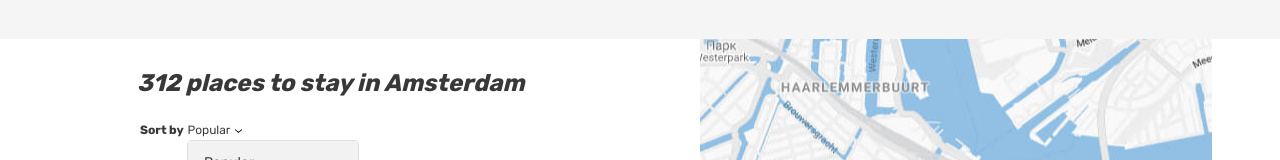
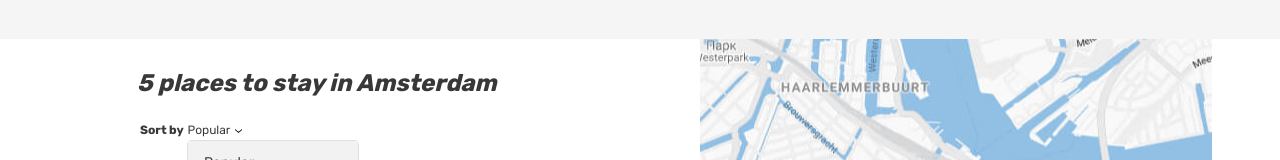
Before and after one commit to htmlacademy-react/1290801-six-cities-13, a React (Vite) app: page / in a window 1280 px wide. Shown: the part 146-306 px from the top of the page. Built offline with nearby package versions, Linux system fonts and the light colour scheme.

Commit message:
passed a prop to the offer component

```diff
--- a/src/components/app/app.tsx
+++ b/src/components/app/app.tsx
@@ -6,10 +6,14 @@ import MainPage from "../../pages/main-page";
 // import OfferPage from '../../pages/offer-page';
 // import OfferNotLoggedPage from '../../pages/offer-not-logged-page';
 
-function App(): JSX.Element {
+type AppProps = {
+	numbersOfOffers: number;
+}
+
+function App({numbersOfOffers} : AppProps): JSX.Element {
 	return (
 		<>
-			<MainPage />
+			<MainPage numbersOfOffers={numbersOfOffers}/>
 			{/*<FavoritesPage />*/}
 			{/*<FavoritesEmptyPage />*/}
 			{/*<LoginPage />*/}
--- /dev/null
+++ b/src/consts.ts
@@ -0,0 +1,3 @@
+const NUMBERS_OF_OFFERS = 5;
+
+export default NUMBERS_OF_OFFERS;
--- a/src/index.tsx
+++ b/src/index.tsx
@@ -1,13 +1,16 @@
 import React from 'react';
 import ReactDOM from 'react-dom/client';
 import App from './components/app/app';
+
+import NUMBERS_OF_OFFERS from './consts';
 
 const root = ReactDOM.createRoot(
 	document.getElementById('root') as HTMLElement
 );
 
+
 root.render(
 	<React.StrictMode>
-		<App />
+		<App numbersOfOffers={NUMBERS_OF_OFFERS}/>
 	</React.StrictMode>
 );
--- a/src/pages/main-page.tsx
+++ b/src/pages/main-page.tsx
@@ -1,6 +1,10 @@
 import OfferCard from '../components/offer-card/offer-card';
 
-function MainPage(): JSX.Element {
+type MainPageProps = {
+	numbersOfOffers: number;
+}
+
+function MainPage({numbersOfOffers}: MainPageProps): JSX.Element {
 	return (
 		<div className="page page--gray page--main">
 			<header className="header">
@@ -83,7 +87,7 @@ function MainPage(): JSX.Element {
 					<div className="cities__places-container container">
 						<section className="cities__places places">
 							<h2 className="visually-hidden">Places</h2>
-							<b className="places__found">312 places to stay in Amsterdam</b>
+							<b className="places__found">{numbersOfOffers} places to stay in Amsterdam</b>
 							<form className="places__sorting" action="#" method="get">
 								<span className="places__sorting-caption">Sort by</span>{' '}
 								<span className="places__sorting-type" tabIndex={0}>
```
